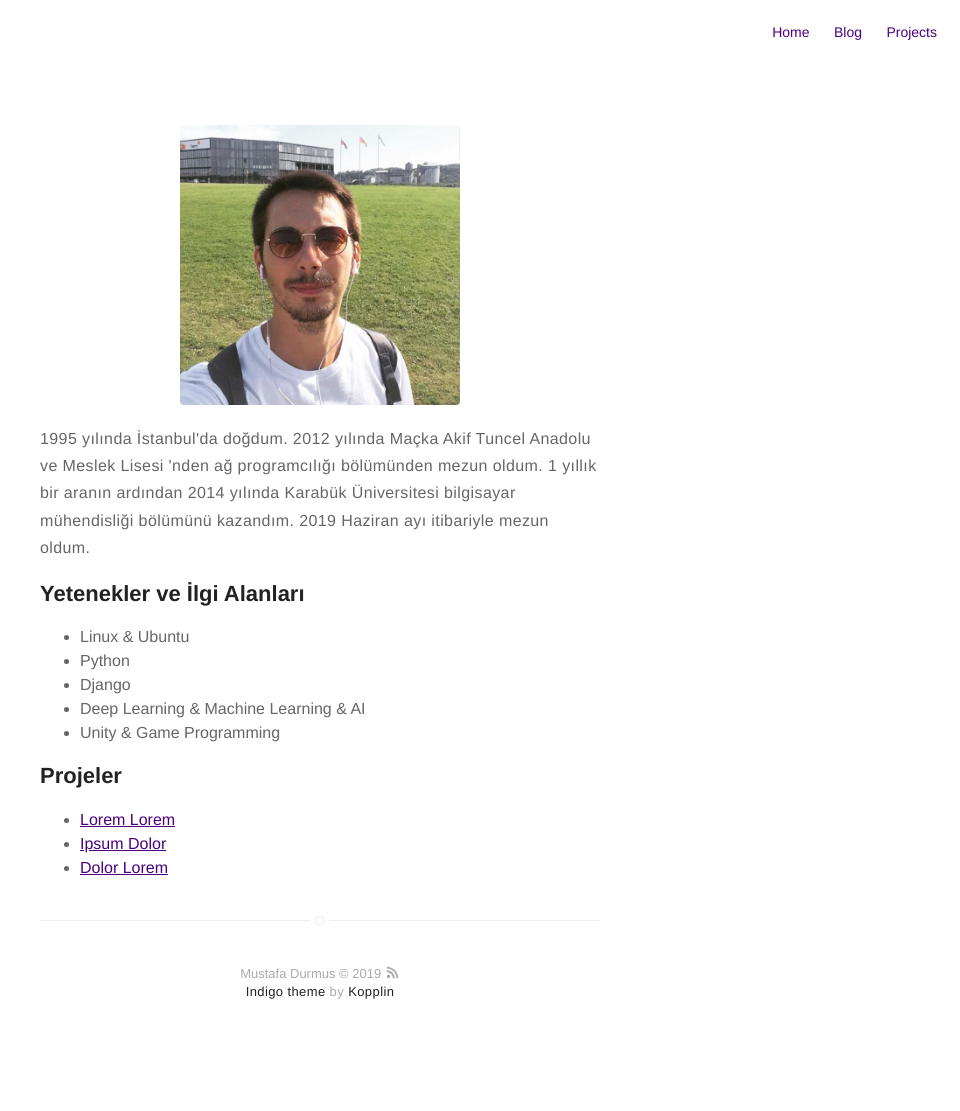
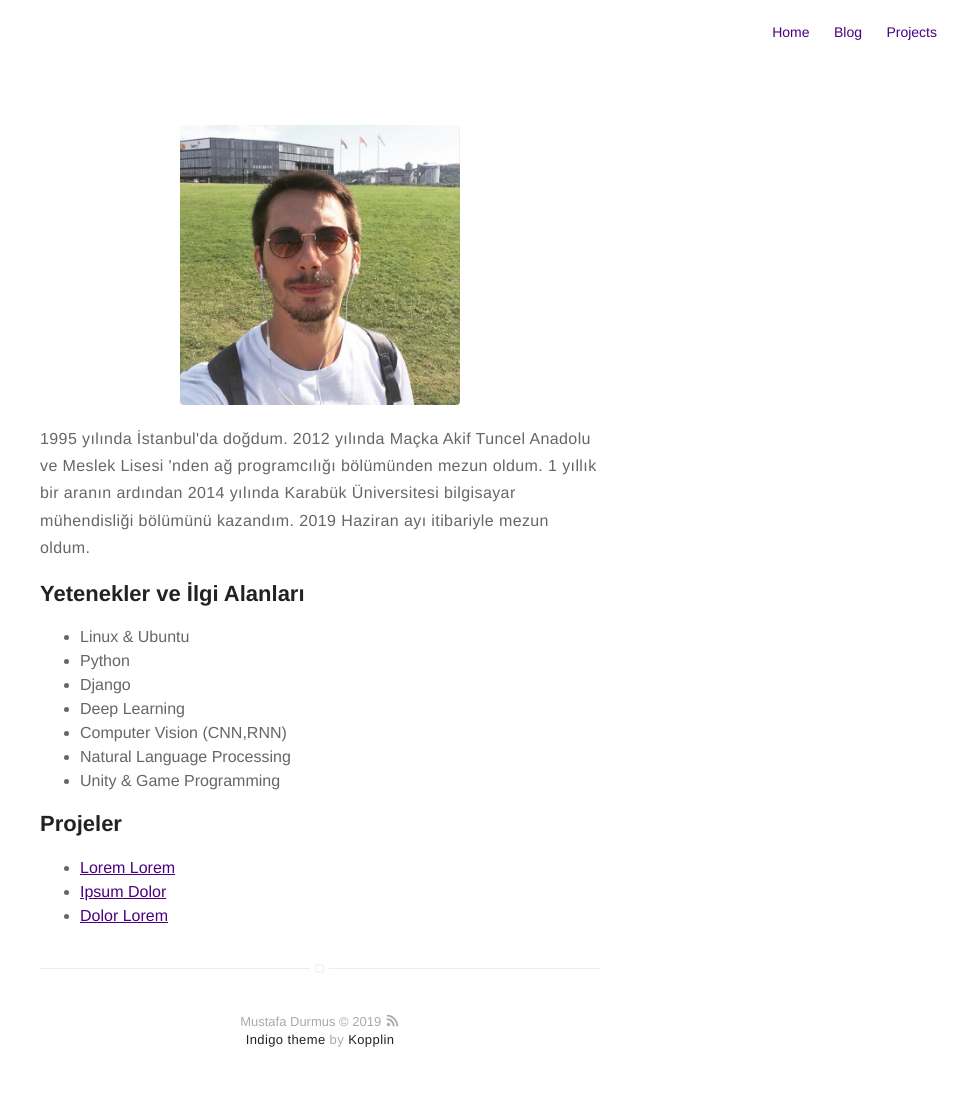
Before and after one commit to mdurmuss/mdurmuss.github.io, a Jekyll site: the page built from about.md, in a window 1280 px wide. Shown: the whole page, without its empty margins (320-1280 px from the left). Built offline with Jekyll 4.4.1, drawn with Linux system fonts in a browser that asks for light colours; before the commit the page ends 1063 px from its top, so only the background shows below that.

Commit message:
Update about.md

```diff
--- a/about.md
+++ b/about.md
@@ -13,7 +13,9 @@ published: true
 	<li>Linux & Ubuntu</li>
 	<li>Python</li>
 	<li>Django</li>
-	<li>Deep Learning & Machine Learning & AI</li>
+	<li>Deep Learning</li>
+  	<li> Computer Vision (CNN,RNN) </li>
+  	<li> Natural Language Processing</li>
 	<li>Unity & Game Programming </li>
 </ul>
 
```
